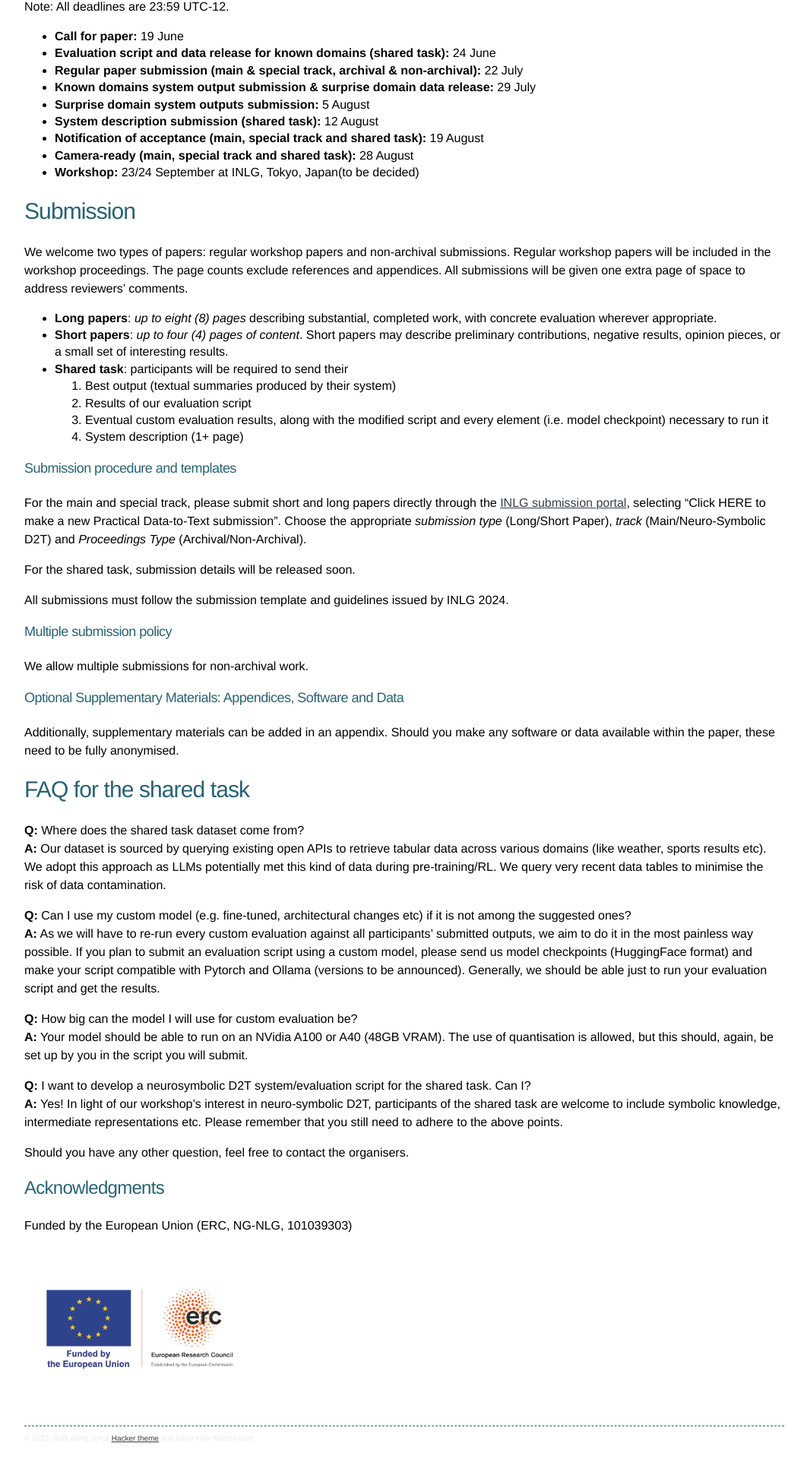
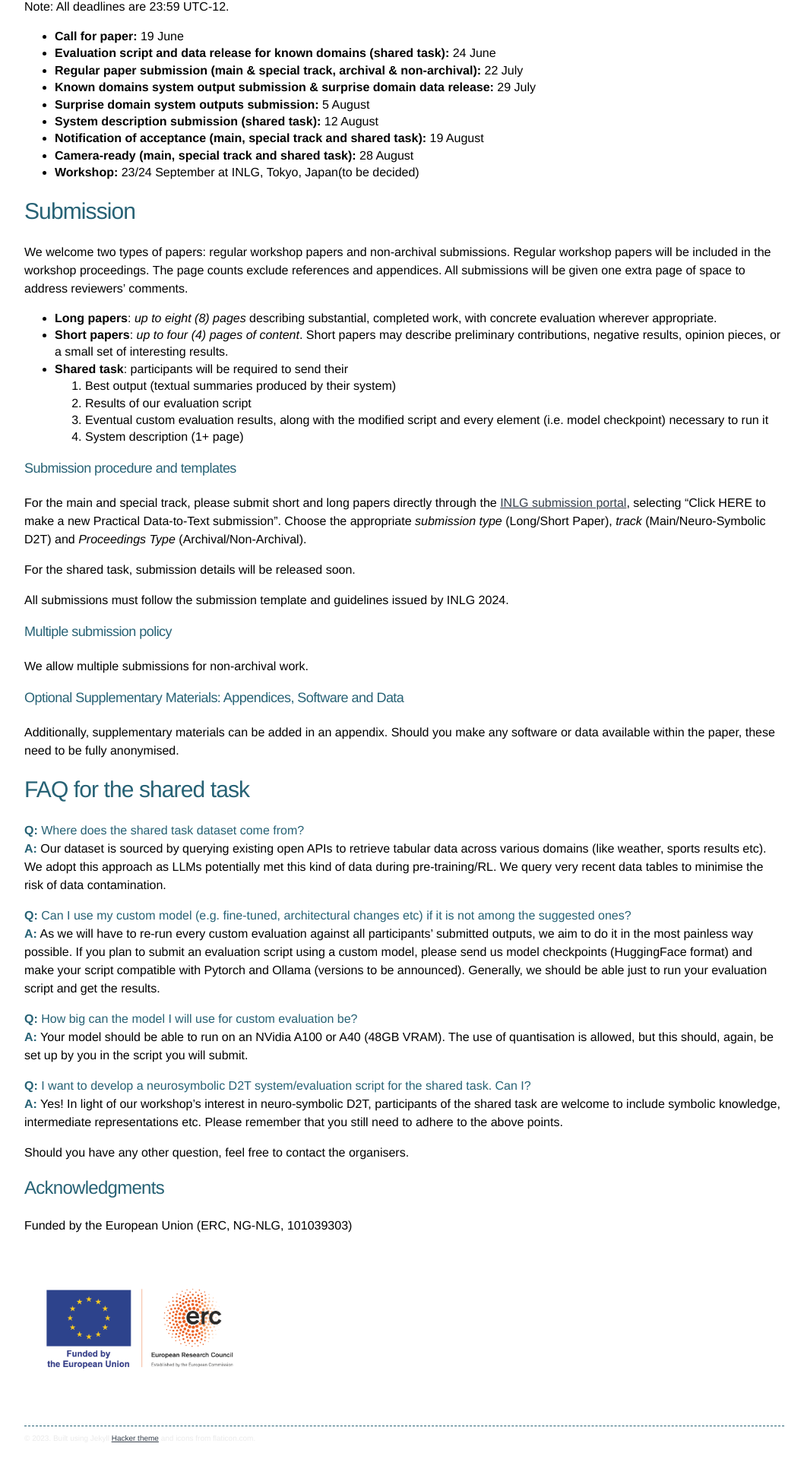
Before and after one commit to practicald2t/practicald2t.github.io, a Jekyll site: the page built from pages/cfp.md, in a window 1280 px wide. Shown: the part 1488-3408 px from the top of the page at 76% size, without its empty margins (108-1166 px from the left). Built offline with Jekyll 4.4.1, drawn with Linux system fonts in a browser that asks for light colours.

Commit message:
Update cfp.md

```diff
--- a/pages/cfp.md
+++ b/pages/cfp.md
@@ -92,17 +92,17 @@ Additionally, supplementary materials can be added in an appendix. Should you ma
 
 # FAQ for the shared task
 <a name="faq"></a>
-**Q:** Where does the shared task dataset come from?
-**A:** Our dataset is sourced by querying existing open APIs to retrieve tabular data across various domains (like weather, sports results etc). We adopt this approach as LLMs potentially met this kind of data during pre-training/RL. We query very recent data tables to minimise the risk of data contamination.
+<span style="color: #276275;">**Q:** Where does the shared task dataset come from?</span>
+<span style="color: #276275;">**A:**</span> Our dataset is sourced by querying existing open APIs to retrieve tabular data across various domains (like weather, sports results etc). We adopt this approach as LLMs potentially met this kind of data during pre-training/RL. We query very recent data tables to minimise the risk of data contamination.
 
-**Q:** Can I use my custom model (e.g. fine-tuned, architectural changes etc) if it is not among the suggested ones?
-**A:** As we will have to re-run every custom evaluation against all participants' submitted outputs, we aim to do it in the most painless way possible. If you plan to submit an evaluation script using a custom model, please send us model checkpoints (HuggingFace format) and make your script compatible with Pytorch and Ollama (versions to be announced). Generally, we should be able just to run your evaluation script and get the results.
+<span style="color: #276275;">**Q:** Can I use my custom model (e.g. fine-tuned, architectural changes etc) if it is not among the suggested ones?</span>
+<span style="color: #276275;">**A:**</span> As we will have to re-run every custom evaluation against all participants' submitted outputs, we aim to do it in the most painless way possible. If you plan to submit an evaluation script using a custom model, please send us model checkpoints (HuggingFace format) and make your script compatible with Pytorch and Ollama (versions to be announced). Generally, we should be able just to run your evaluation script and get the results.
 
-**Q:** How big can the model I will use for custom evaluation be?
-**A:** Your model should be able to run on an NVidia A100 or A40 (48GB VRAM). The use of quantisation is allowed, but this should, again, be set up by you in the script you will submit.
+<span style="color: #276275;">**Q:** How big can the model I will use for custom evaluation be?</span>
+<span style="color: #276275;">**A:**</span> Your model should be able to run on an NVidia A100 or A40 (48GB VRAM). The use of quantisation is allowed, but this should, again, be set up by you in the script you will submit.
 
-**Q:** I want to develop a neurosymbolic D2T system/evaluation script for the shared task. Can I?
-**A:** Yes! In light of our workshop's interest in neuro-symbolic D2T, participants of the shared task are welcome to include symbolic knowledge, intermediate representations etc. Please remember that you still need to adhere to the above points.
+<span style="color: #276275;">**Q:** I want to develop a neurosymbolic D2T system/evaluation script for the shared task. Can I?</span>
+<span style="color: #276275;">**A:**</span> Yes! In light of our workshop's interest in neuro-symbolic D2T, participants of the shared task are welcome to include symbolic knowledge, intermediate representations etc. Please remember that you still need to adhere to the above points.
 
 Should you have any other question, feel free to contact the organisers.
 
```
